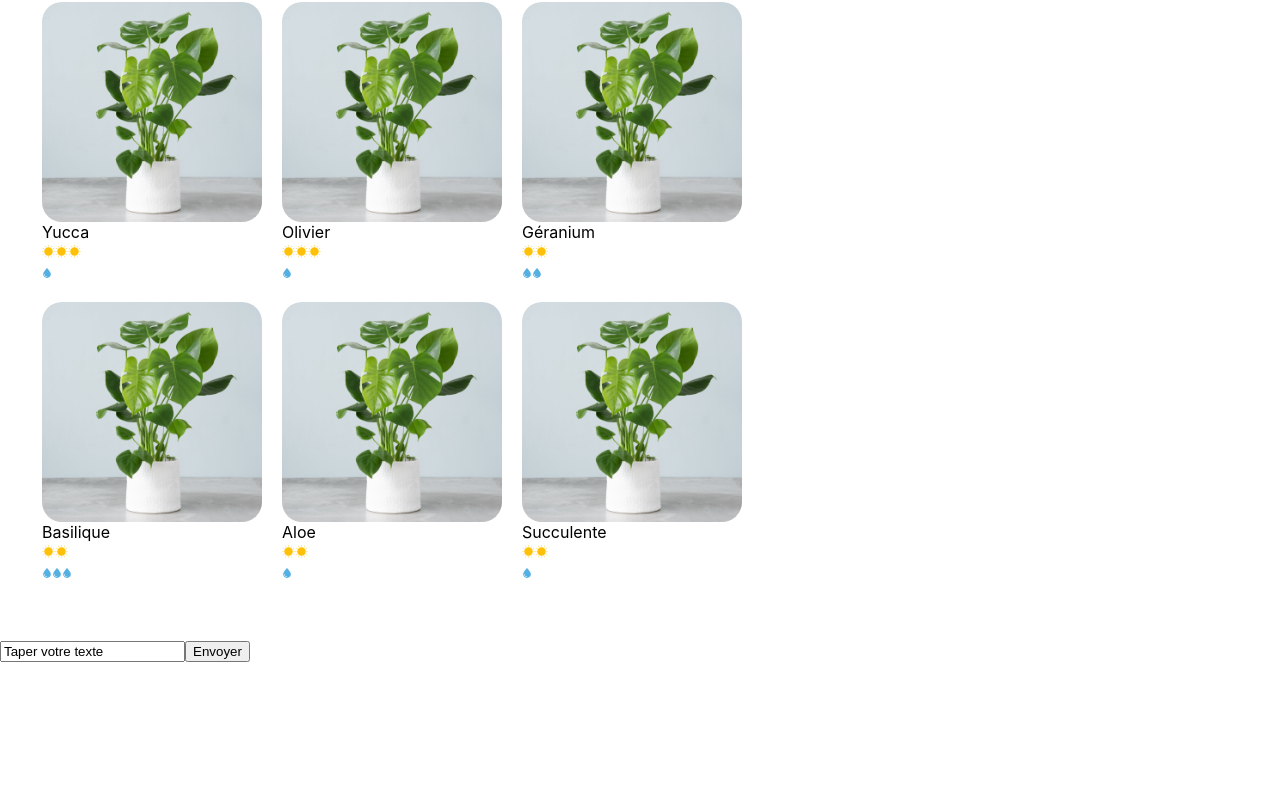
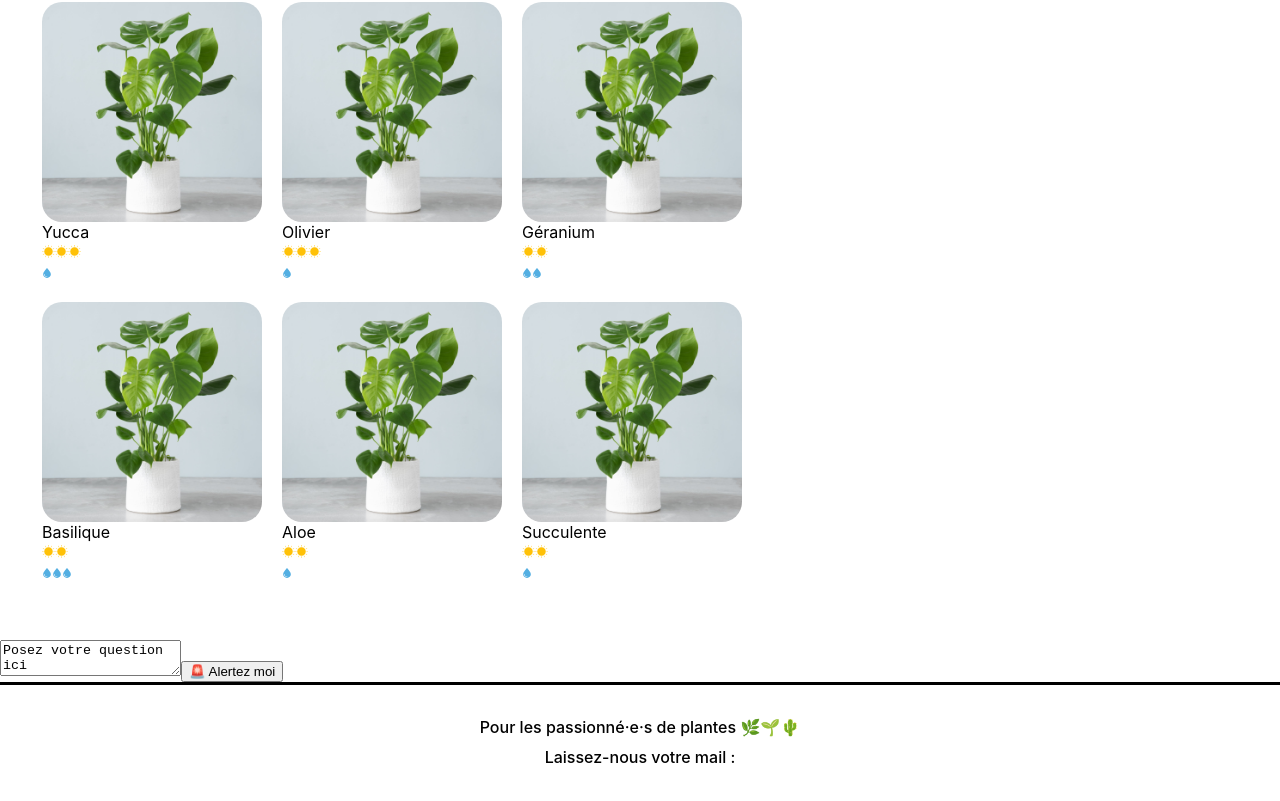
Before and after one commit to Shaun-maker/la-maison-jungle, a React (Create React App) app: page / in a window 1280 px wide. Shown: the part 777-1578 px from the top of the page. Before the commit the page ends 1439 px from the top, so only its background shows below. Built offline with nearby package versions, Linux system fonts and the light colour scheme.

Commit message:
start event form exercise

```diff
--- a/src/components/App.js
+++ b/src/components/App.js
@@ -2,6 +2,7 @@
 import Cart from "./Cart";
 import ShoppingList from "./ShoppingList";
 import QuestionForm from "./QuestionForm";
+import Footer from './Footer'
 
 function App() {
   return (
@@ -10,6 +11,7 @@
       <Cart />
       <ShoppingList />
       <QuestionForm />
+      <Footer />
     </div>
   );
 }
--- /dev/null
+++ b/src/components/Footer.js
@@ -0,0 +1,17 @@
+import { useState } from 'react'
+import '../style/Footer.css'
+
+function Footer() {
+	const [inputValue, setInputValue] = useState('')
+
+	return (
+		<footer className='lmj-footer'>
+			<div className='lmj-footer-elem'>
+				Pour les passionné·e·s de plantes 🌿🌱🌵
+			</div>
+			<div className='lmj-footer-elem'>Laissez-nous votre mail :</div>
+		</footer>
+	)
+}
+
+export default Footer
--- a/src/components/QuestionForm.js
+++ b/src/components/QuestionForm.js
@@ -1,16 +1,25 @@
-function handleSubmit(e)
-{
-    e.preventDefault();
-    console.log(e.target["my_input"].value);
-}
+import { useState } from 'react';
+
+
 
 function QuestionForm()
 {
+    const [inputValue, setInputValue] = useState('Posez votre question ici');
+    const isInputError = inputValue.includes('f');
+    function checkValue(value) {
+        if (!value.includes('f')) {
+            setInputValue(value);
+        }
+    }
     return(
-        <form onSubmit={handleSubmit}>
-            <input type="text" name="my_input" defaultValue="Taper votre texte" />
-            <button type="submit">Envoyer</button>
-        </form>
+        <div>
+            <textarea
+                value={inputValue}
+                onChange={(e) => checkValue(e.target.value)}
+            />
+            <button onClick={() => console.log(inputValue)}>🚨 Alertez moi</button>
+            {isInputError && (<div>Erreur : l'input contient la lettre f</div>)}
+        </div>
     )
 }
 
--- /dev/null
+++ b/src/style/Footer.css
@@ -0,0 +1,14 @@
+.lmj-footer {
+	color: black;
+	padding: 32px;
+	border-top: solid 3px black;
+	display: flex;
+	justify-content: flex-start;
+	flex-direction: column;
+	align-items: center;
+	font-weight: 500;
+}
+
+.lmj-footer-elem {
+	margin-bottom: 10px;
+}
```
